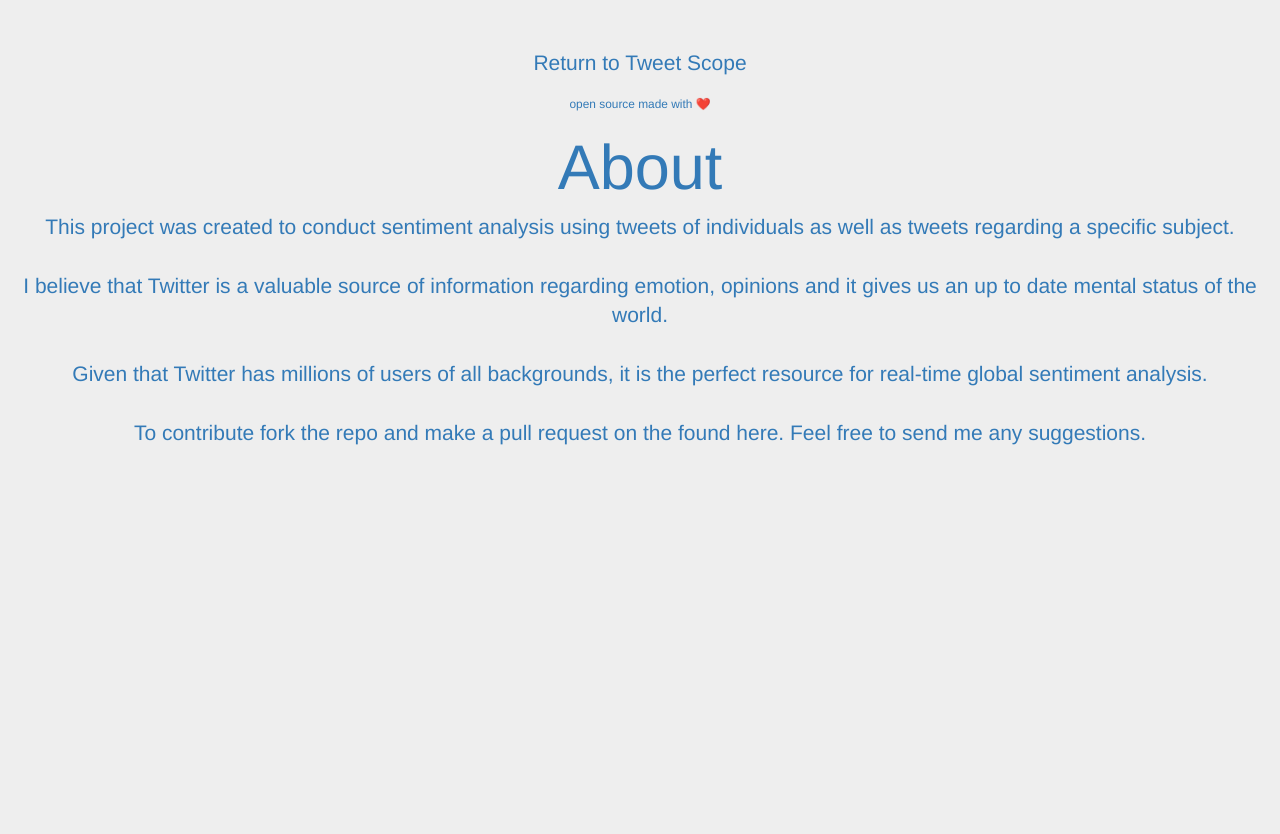
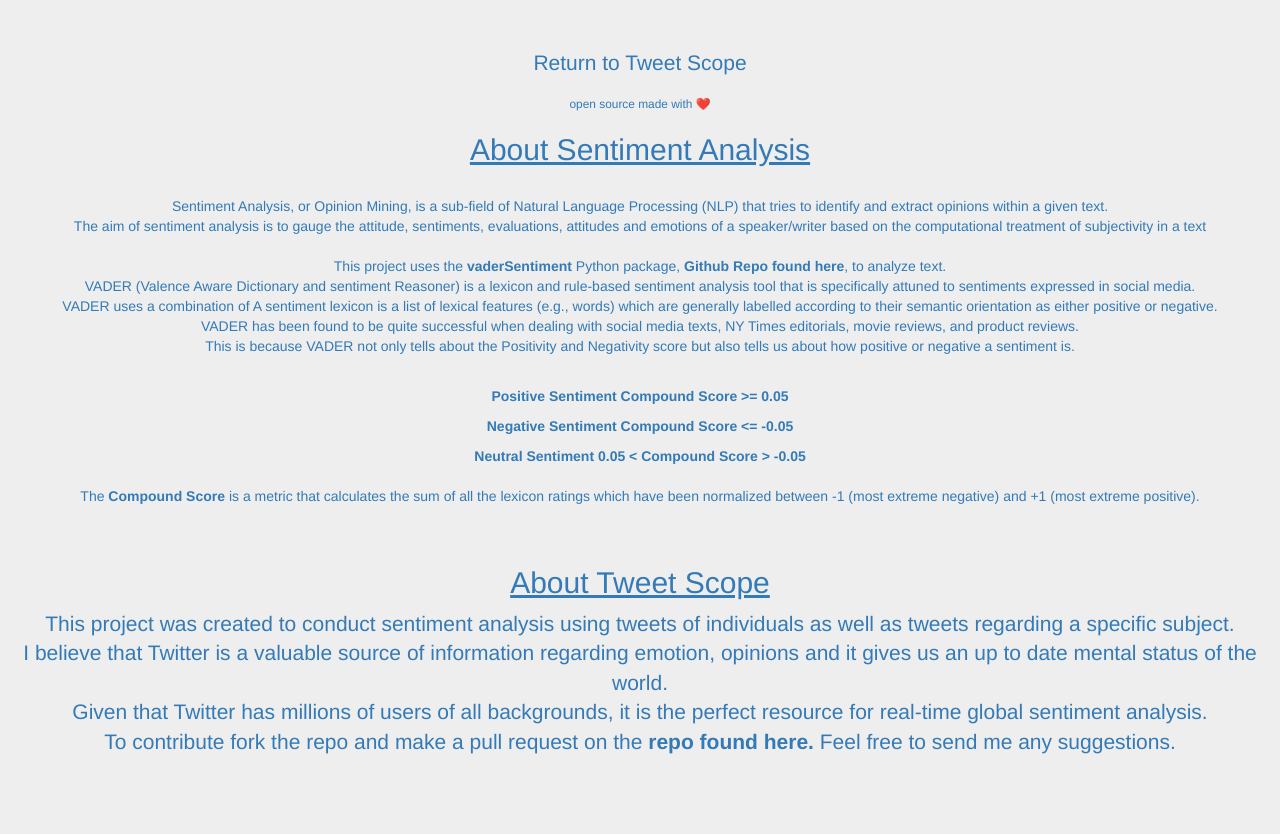
Before and after one commit to waleedrizwan/tweet_scope, a Flask app: page /faq in a window 1280 px wide. Before the commit the page ends 445 px from the top, so only its background shows below. Run offline with Flask 2, Linux system fonts and the light colour scheme; some libraries are stand-ins or nearby versions.

Commit message:
updated about page

```diff
--- a/main.py
+++ b/main.py
@@ -76,10 +76,8 @@ def user():
         scores = []
 
         for tweet in userTweetList:
-
             # For each Tweet, holds date, text, username, favorite count, retweet count
             tweetDict = {}
-
             # Tweepy Status Object Attributes
             text = tweet.full_text  # full Tweet Text
             date = tweet.created_at  # Date Tweeted
@@ -173,8 +171,8 @@ def user():
             tweetDict['tweet'] = text
             if(tweetDict['tweet']) == "RT":
                 try:
-                     text = tweet.retweeted_status.full_text
-                     tweetDict['tweet'] =  text
+                    text = tweet.retweeted_status.full_text
+                    tweetDict['tweet'] = text
                 except:
                     print("Status Object Has No retweeted_status_Property")
             sentimentScore = sentiment_analyzer_scores(text)
--- a/static/index.js
+++ b/static/index.js
@@ -68,7 +68,7 @@ async function getInput(e) {
 
     var searchResults = document.getElementById("searchResults");
     searchResults.innerText =
-    tweetArray.length + ": Total Tweets By Username: " + x;
+    tweetArray.length + ": Total Tweets By Username: @" + x;
 
     // if no tweets are found
     if (tweetArray.length === 0) {
@@ -194,7 +194,7 @@ async function getInput(e) {
 
     var searchResults = document.getElementById("searchResults");
     searchResults.innerText =
-      tweetArray.length + ": Total Tweets By hashtag: " + x;
+      tweetArray.length + ": Total Tweets By hashtag: #" + x;
 
     totalTweets = await callUpdate();
     console.log(totalTweets);
@@ -321,7 +321,7 @@ async function getInput(e) {
 
     var searchResults = document.getElementById("searchResults");
     searchResults.innerText =
-    tweetArray.length + ": Total Liked Tweets By Username: " + x;
+    tweetArray.length + ": Total Liked Tweets By Username: @" + x;
 
     totalTweets = await callUpdate();
     console.log(totalTweets);
--- a/static/style.css
+++ b/static/style.css
@@ -1,12 +1,11 @@
 .float-container {
-    display:flex;
+  display: flex;
   flex-direction: row;
   justify-content: center;
 }
 
 input {
   height: 2pc;
-
 }
 
 button {
@@ -55,3 +54,11 @@ button {
     -webkit-transform: rotateY(0deg);
   }
 }
+
+#aboutSentiment {
+  line-height: 2;
+}
+
+li{
+  margin: 10px 0;
+}
--- a/templates/faq.html
+++ b/templates/faq.html
@@ -8,9 +8,11 @@
         <meta http-equiv="pragma" content="no-cache" />
         <link rel="stylesheet" href="/static/style.css" type="text/css">
         <link rel="stylesheet" href="https://maxcdn.bootstrapcdn.com/bootstrap/3.4.1/css/bootstrap.min.css">
-        <script src="/static/index.js"></script>
-        <script src="https://ajax.googleapis.com/ajax/libs/jquery/3.5.1/jquery.min.js"></script>
         <script src="https://maxcdn.bootstrapcdn.com/bootstrap/3.4.1/js/bootstrap.min.js"></script>
+        <link
+      rel="icon"
+      href="https://logodownload.org/wp-content/uploads/2014/09/twitter-logo-4.png"
+    />
       </head>
 
       <body class="jumbotron">
@@ -21,19 +23,59 @@
 
             <a href="https://github.com/waleedrizwan/tweet_scope"><small>open source made with ❤️</small></a>
           <br>
-          <h1>About</h1>
-            <p1 class="lead">This project was created to conduct sentiment analysis using tweets of individuals
-                as well as tweets regarding a specific subject.
-                <br><br>
-                I believe that Twitter is
-                a valuable source of information regarding emotion, opinions and it gives us an up to date mental status of the world.
-                <br><br>
-                Given that
-                Twitter has millions of users of all backgrounds, it is the perfect resource for real-time global sentiment analysis.
-                <br><br>
-                To contribute fork the repo and make a pull request on the <a href="https://github.com/waleedrizwan/tweet_scope">found here</a>. Feel free to send me any suggestions.
+          <div >
+            <strong>
+              <h2><u>
+                About Sentiment Analysis
+              </u></h2>
+             </strong>
+              <br>
+              <p1 class="font-weight-bold">
+                Sentiment Analysis, or Opinion Mining, is a sub-field of Natural Language Processing (NLP) that tries to identify and extract opinions within a given text.
+                <br>
+                The aim of sentiment analysis is to gauge the attitude, sentiments, evaluations, attitudes and emotions of a speaker/writer based on the computational treatment of subjectivity in a text
+             <br><br>
+            This project uses the <strong>vaderSentiment </strong> Python package,<a href='https://github.com/cjhutto/vaderSentiment'><strong> Github Repo found here</strong></a>, to analyze text.
+            <br>
+            VADER (Valence Aware Dictionary and sentiment Reasoner) is a lexicon and rule-based sentiment analysis tool that is specifically attuned to sentiments expressed in social media.
+            <br>
+            VADER uses a combination of A sentiment lexicon is a list of lexical features (e.g., words) which are generally labelled according to their semantic orientation as either positive or negative.
+            <br>
+            VADER has been found to be quite successful when dealing with social media texts, NY Times editorials, movie reviews, and product reviews.
+            <br>
+            This is because VADER not only tells about the Positivity and Negativity score but also tells us about how positive or negative a sentiment is.
+              </p1>
+              <br><br>
+            <strong>
+              <ol class="list-group">
+                <li >Positive Sentiment Compound Score >= 0.05 </li>
+                <li >Negative Sentiment Compound Score <= -0.05 </li>
+                <li >Neutral Sentiment  0.05 < Compound Score > -0.05   </li>
+              </ol>
+            </strong>
+            <p1>
+              The <strong>Compound Score</strong> is a metric that calculates the sum of all the lexicon ratings which have been normalized between -1 (most extreme negative) and +1 (most extreme positive).
             </p1>
+          </div>
+          <br><br>
+          <strong>
+            <h2><u>
+              About Tweet Scope
+            </u></h2>
+           </strong>
+<div id='aboutProject'>
+  <p1 class="lead">This project was created to conduct sentiment analysis using tweets of individuals
+    as well as tweets regarding a specific subject.
+</br>
+    I believe that Twitter is
+    a valuable source of information regarding emotion, opinions and it gives us an up to date mental status of the world.
+</br>
+    Given that
+    Twitter has millions of users of all backgrounds, it is the perfect resource for real-time global sentiment analysis.
+  </br>
 
-
+    To contribute fork the repo and make a pull request on the <a href="https://github.com/waleedrizwan/tweet_scope"> <strong>repo found here.</strong></a> Feel free to send me any suggestions.
+</p1>
+</div>
 
 </html>
--- a/templates/index.html
+++ b/templates/index.html
@@ -23,6 +23,8 @@
         console.log(totalTweets);
         var total = document.getElementById("totalTweets");
         total.innerText = `${totalTweets} Tweets Scope To Date `;
+        var searchType = document.getElementById("filterType");
+        searchType.innerText = "Please Select A Filter First";
       };
 
       function changeFunc() {
@@ -46,7 +48,6 @@
   <body class="jumbotron">
     <div class="text-center text-primary">
       <p><a href="{{ url_for('faq') }}">About</a></p>
-      <br />
       <h1>
         Tweet Scope v1.0<img
           src="https://image.flaticon.com/icons/png/128/3500/3500847.png"
@@ -54,9 +55,6 @@
       </h1>
 
       <strong><div id="totalTweets">Tweets Scoped To Date</div></strong>
-
-      <!-- Old Twitter Logo -->
-      <!-- <img src="https://cdn.usbrandcolors.com/images/logos/twitter-logo.svg" alt="Paris" class="center"> -->
       <div id="contener">
         <div id="inner" class="preloader">
           <img
```
Lines whose indentation alone changed are shown as unchanged.
